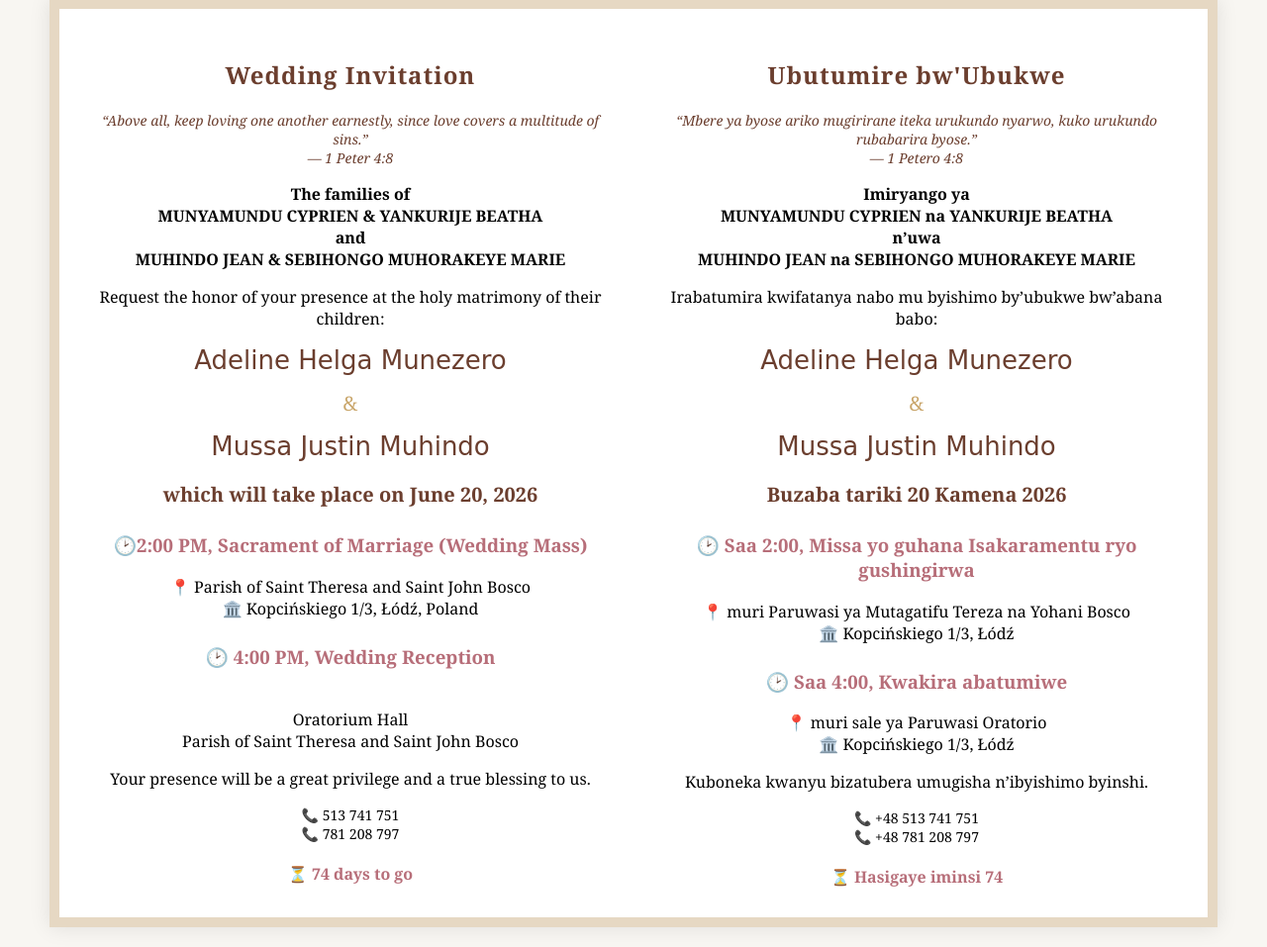
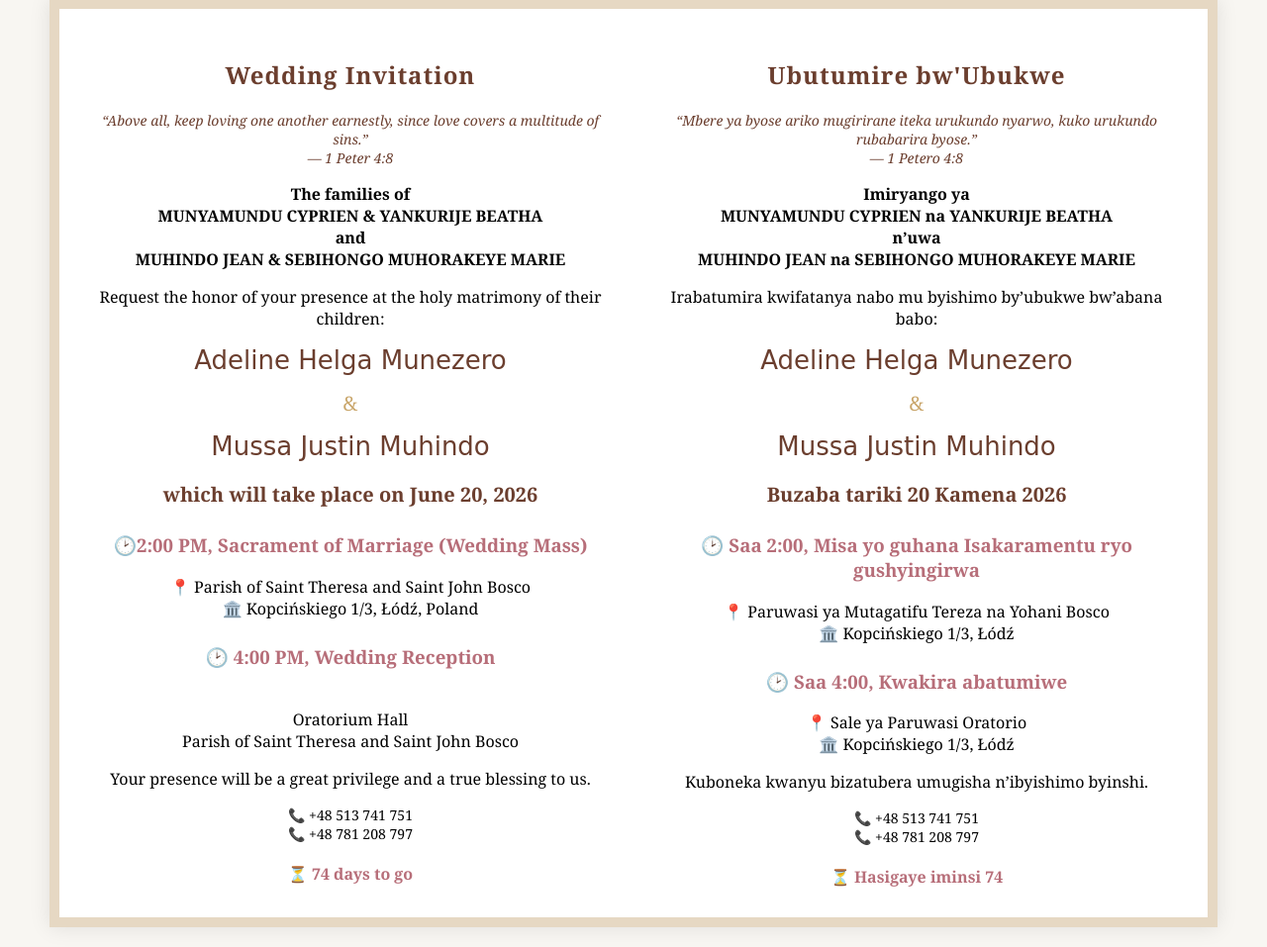
Before and after one commit to jmussamuhindo/wed, a Flask app: page / in a window 1280 px wide. Shown: the part 21-978 px from the top of the page at 99% size. Run offline with Flask 3, Linux system fonts and the light colour scheme.

Commit message:
gushingirwa

```diff
--- a/templates/index.html
+++ b/templates/index.html
@@ -139,8 +139,8 @@
             <p>Your presence will be a great privilege and a true blessing to us.</p>
 
             <div class="contact">
-                📞 513 741 751<br>
-                📞 781 208 797
+                📞 +48 513 741 751<br>
+                📞 +48 781 208 797
             </div>
 
             <div class="countdown">⏳ {{ days_left }} days to go</div>
@@ -171,16 +171,16 @@
             <p class="highlight">Buzaba tariki 20 Kamena 2026</p>
 
             <!-- ✅ EVENT 1 -->
-            <h3> 🕑 Saa 2:00, Missa yo guhana Isakaramentu ryo gushingirwa</h3>
+            <h3> 🕑 Saa 2:00, Misa yo guhana Isakaramentu ryo gushyingirwa</h3>
             <p>
-                📍 muri Paruwasi ya Mutagatifu Tereza na Yohani Bosco<br>
+                📍 Paruwasi ya Mutagatifu Tereza na Yohani Bosco<br>
                 🏛️ Kopcińskiego 1/3, Łódź
             </p>
 
             <!-- ✅ EVENT 2 -->
             <h3> 🕑 Saa 4:00, Kwakira abatumiwe</h3>
             <p>
-                📍 muri sale ya Paruwasi Oratorio<br>
+                📍 Sale ya Paruwasi Oratorio<br>
                 🏛️ Kopcińskiego 1/3, Łódź
             </p>
 
```
